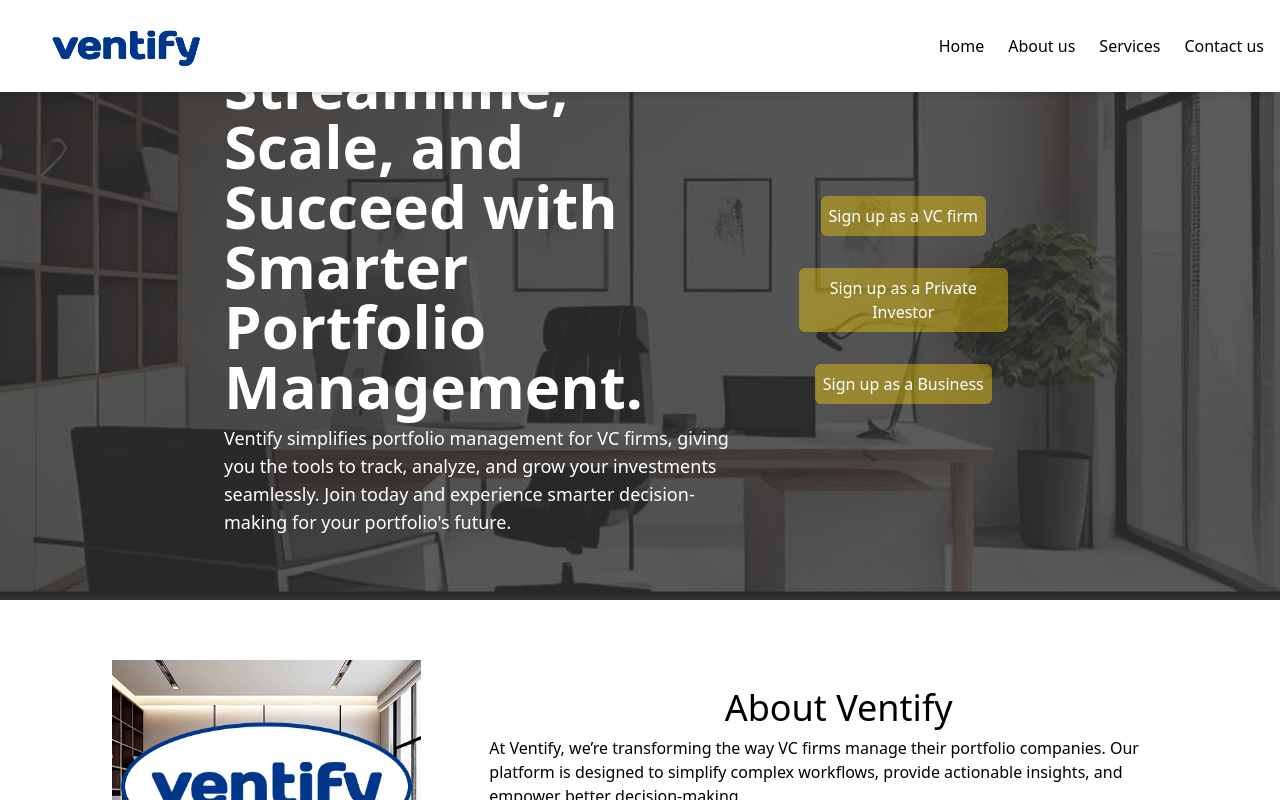
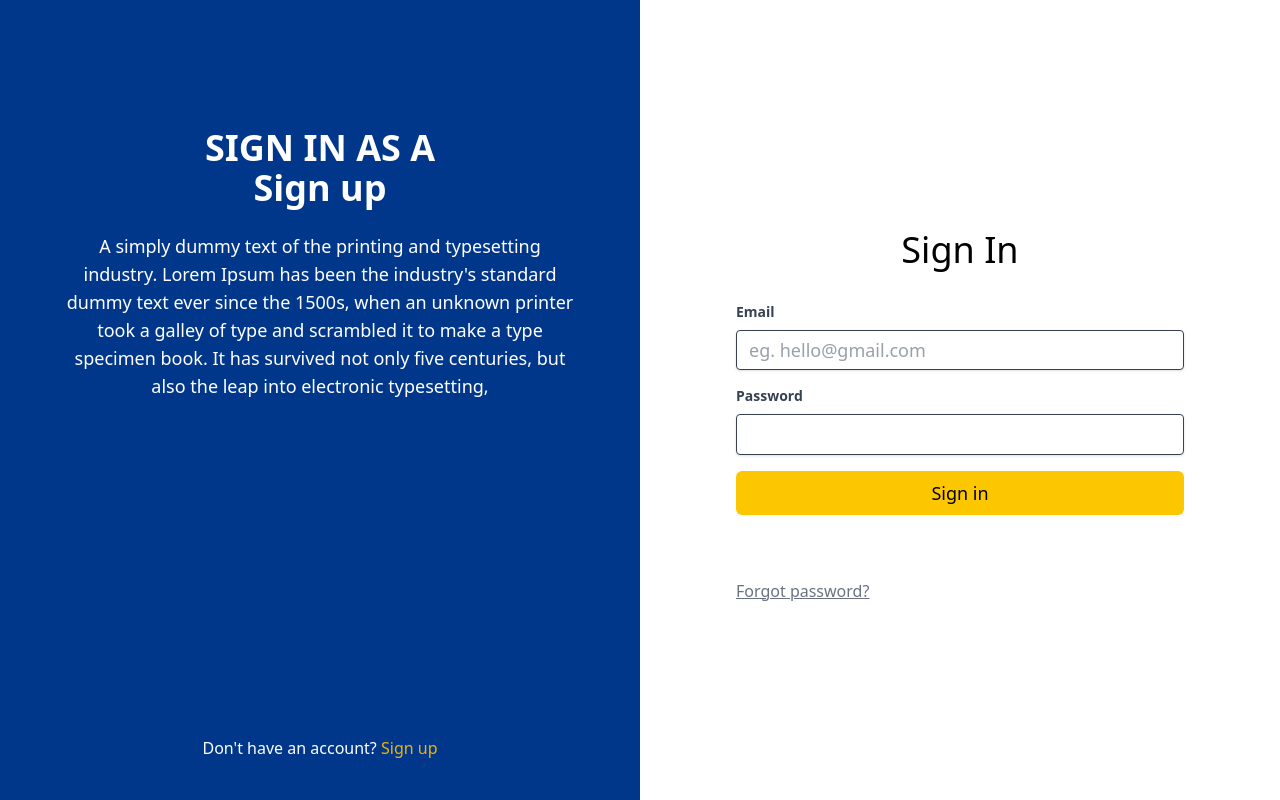
Before and after one commit to Ventify-Org/Ventify-Frontend, a React (Vite) app in the folder ventify/: page /signin/1 in a window 1280 px wide. Shown: the top 800 px of the page. Built offline with nearby package versions, Linux system fonts and the light colour scheme.

Commit message:
Add routing and signin

```diff
--- a/ventify/package.json
+++ b/ventify/package.json
@@ -14,6 +14,7 @@
     "react": "^18.3.1",
     "react-dom": "^18.3.1",
     "react-icons": "^5.4.0",
+    "react-router-dom": "^7.1.5",
     "tailwindcss": "^4.0.3"
   },
   "devDependencies": {
--- a/ventify/src/App.tsx
+++ b/ventify/src/App.tsx
@@ -1,20 +1,19 @@
-import About from "./components/About";
-import Contact from "./components/Contact";
-import Footer from "./components/Footer";
-import Header from "./components/Header";
-import Intro from "./components/Intro";
-import Services from "./components/Services";
+import { BrowserRouter as Router, Routes, Route } from "react-router-dom";
+import Home from "./components/Home";
+import Signin from "./components/Signin";
+import Signup from "./components/SignUp";
+import ForgotPassword from "./components/ForgotPassword";
 
 const App = () => {
   return (
-    <div>
-      <Header />
-      <Intro />
-      <About />
-      <Services />
-      <Contact />
-      <Footer />
-    </div>
+    <Router>
+      <Routes>
+        <Route path="/" element={<Home />} />
+        <Route path="/signin/:type" element={<Signin />} />
+        <Route path="/signup" element={<Signup />} />
+        <Route path="/forgot-password" element={<ForgotPassword />} />
+      </Routes>
+    </Router>
   );
 };
 
--- /dev/null
+++ b/ventify/src/components/ForgotPassword.tsx
@@ -0,0 +1,14 @@
+const ForgotPassword = () => {
+  return (
+    <section className="bg-black/80 min-h-screen flex justify-center items-center">
+      <div className="bg-white p-8 rounded-md shadow-lg w-[500px]">
+        <h2 className="text-2xl font-bold text-center">Recover Password</h2>
+        <p className="text-gray-600 text-center mt-2">
+          Fill out the form below to get started.
+        </p>
+      </div>
+    </section>
+  );
+};
+
+export default ForgotPassword;
--- /dev/null
+++ b/ventify/src/components/Home.tsx
@@ -0,0 +1,21 @@
+import About from "./About";
+import Contact from "./Contact";
+import Footer from "./Footer";
+import Header from "./Header";
+import Intro from "./Intro";
+import Services from "./Services";
+
+const Home = () => {
+  return (
+    <>
+      <Header />
+      <Intro />
+      <About />
+      <Services />
+      <Contact />
+      <Footer />
+    </>
+  );
+};
+
+export default Home;
--- a/ventify/src/components/Intro.tsx
+++ b/ventify/src/components/Intro.tsx
@@ -1,4 +1,7 @@
+import { useNavigate } from "react-router-dom";
+
 const Intro = () => {
+  const navigate = useNavigate();
   return (
     <section className="bg-black/80">
       <div className="relative h-[600px] w-full bg-[url('./assets/office-room.png')] bg-cover bg-center bg-no-repeat flex justify-center items-center">
@@ -15,13 +18,22 @@
             </p>
           </div>
           <div className="w-[1/3] gap-8 items-center p-12 flex flex-col h-full justify-center">
-            <button className="bg-[#FFD700]/40 px-2 py-2 border-0 rounded-md">
+            <button
+              className="bg-[#FFD700]/40 px-2 py-2 border-0 rounded-md min-w-[220px]"
+              onClick={() => navigate("/signin/vc-firm")}
+            >
               Sign up as a VC firm
             </button>
-            <button className="bg-[#FFD700]/40 px-2 py-2 border-0 rounded-md">
+            <button
+              className="bg-[#FFD700]/40 px-2 py-2 border-0 rounded-md min-w-[220px]"
+              onClick={() => navigate("/signin/private-investor")}
+            >
               Sign up as a Private Investor
             </button>
-            <button className="bg-[#FFD700]/40 px-2 py-2 border-0 rounded-md">
+            <button
+              className="bg-[#FFD700]/40 px-2 py-2 border-0 rounded-md min-w-[220px]"
+              onClick={() => navigate("/signin/business")}
+            >
               Sign up as a Business
             </button>
           </div>
--- /dev/null
+++ b/ventify/src/components/Signin.tsx
@@ -0,0 +1,91 @@
+import { useParams, Link } from "react-router-dom";
+
+const Signin = () => {
+  const { type } = useParams();
+
+  const titles = {
+    "vc-firm": "VC Firm",
+    "private-investor": "Private Investor",
+    business: "Business",
+  };
+
+  return (
+    <section className="flex justify-center items-center">
+      <div className="bg-[#00378B] flex flex-col justify-center items-center text-white w-1/2 h-screen px-16">
+        <div className="mt-[25%] flex flex-col justify-center items-center">
+          <p className="text-4xl font-bold">SIGN IN AS A</p>
+          <p className="text-4xl font-bold">
+            {titles[type as keyof typeof titles] || "Sign up"}
+          </p>
+
+          <p className="text-lg my-6 text-center">
+            A simply dummy text of the printing and typesetting industry. Lorem
+            Ipsum has been the industry's standard dummy text ever since the
+            1500s, when an unknown printer took a galley of type and scrambled
+            it to make a type specimen book. It has survived not only five
+            centuries, but also the leap into electronic typesetting,{" "}
+          </p>
+        </div>
+
+        <p className="mt-auto pb-10">
+          Don't have an account?{" "}
+          <Link className="text-yellow-500" to="/signup">
+            Sign up
+          </Link>
+        </p>
+      </div>
+
+      <div className="w-1/2 flex flex-col items-center">
+        <p className="text-center text-4xl my-8">Sign In</p>
+        <div className="w-[70%] mx-auto text-lg">
+          <form>
+            <div className="mb-4">
+              <label
+                htmlFor="name"
+                className="block text-gray-700 text-sm font-bold mb-2"
+              >
+                Email
+              </label>
+              <input
+                type="email"
+                id="name"
+                className="shadow appearance-none border rounded w-full py-2 px-3 text-gray-700 leading-tight focus:outline-none focus:shadow-outline"
+                placeholder="eg. hello@gmail.com"
+                required
+              />
+            </div>
+            <div className="mb-4">
+              <label
+                htmlFor="surname"
+                className="block text-gray-700 text-sm font-bold mb-2"
+              >
+                Password
+              </label>
+              <input
+                type="password"
+                id="surname"
+                className="shadow appearance-none border rounded w-full py-2 px-3 text-gray-700 leading-tight focus:outline-none focus:shadow-outline"
+                required
+              />
+            </div>
+            <div className="flex items-center justify-center">
+              <button
+                type="submit"
+                className="bg-yellow-400 text-black rounded-md py-2 px-4 w-full hover:bg-yellow-600 focus:outline-none focus:shadow-outline"
+              >
+                Sign in
+              </button>
+            </div>
+          </form>
+        </div>
+        <p className="text-left w-[70%] mt-16">
+          <Link className="text-gray-500 underline" to="/forgot-password">
+            Forgot password?
+          </Link>
+        </p>
+      </div>
+    </section>
+  );
+};
+
+export default Signin;
--- /dev/null
+++ b/ventify/src/components/Signup.tsx
@@ -0,0 +1,14 @@
+const Signup = () => {
+  return (
+    <section className="bg-black/80 min-h-screen flex justify-center items-center">
+      <div className="bg-white p-8 rounded-md shadow-lg w-[500px]">
+        <h2 className="text-2xl font-bold text-center">Sign up</h2>
+        <p className="text-gray-600 text-center mt-2">
+          Fill out the form below to get started.
+        </p>
+      </div>
+    </section>
+  );
+};
+
+export default Signup;
```
Also changed, not shown: 1 other file (tests, documents, lock files or other folders).
